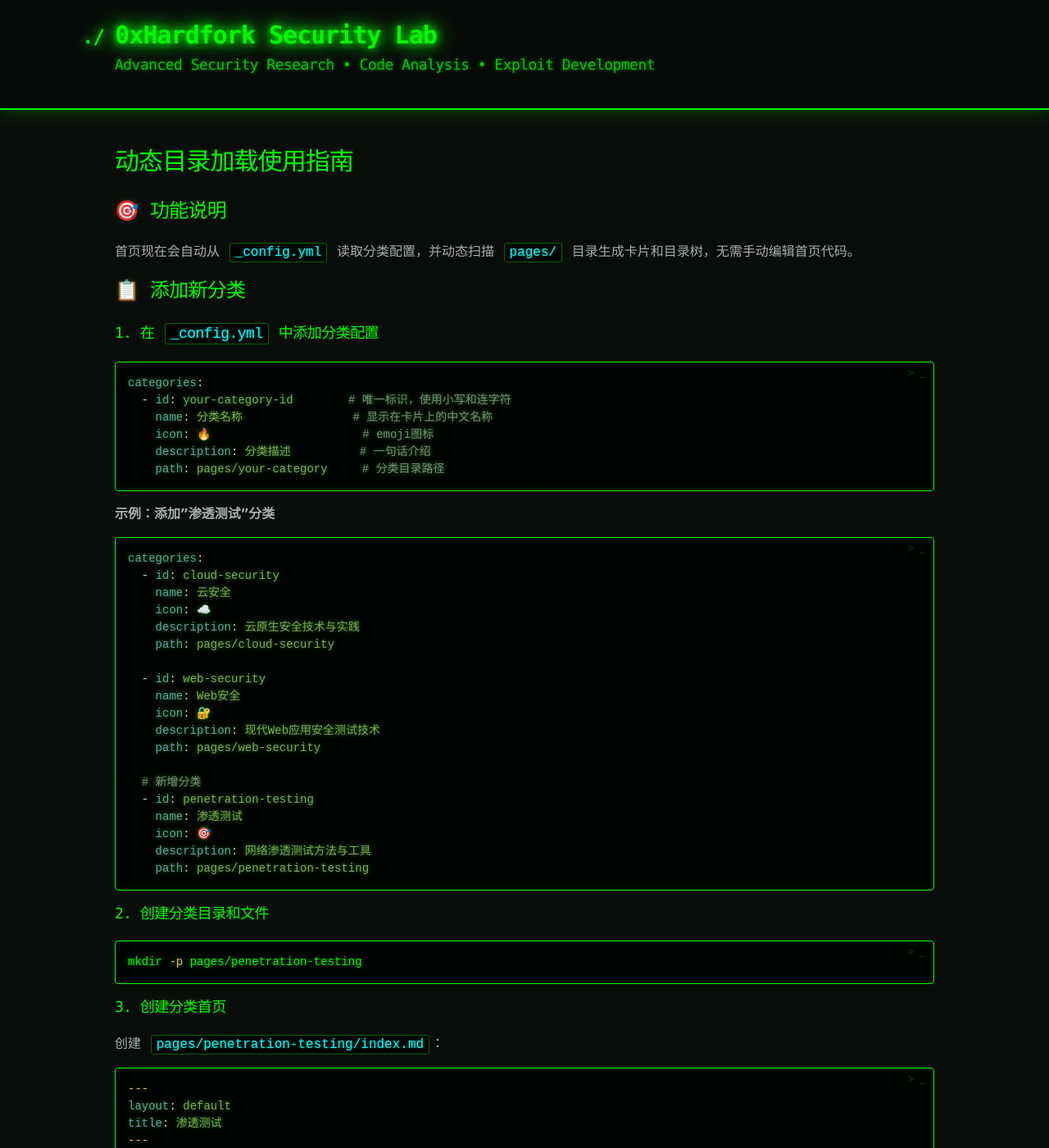
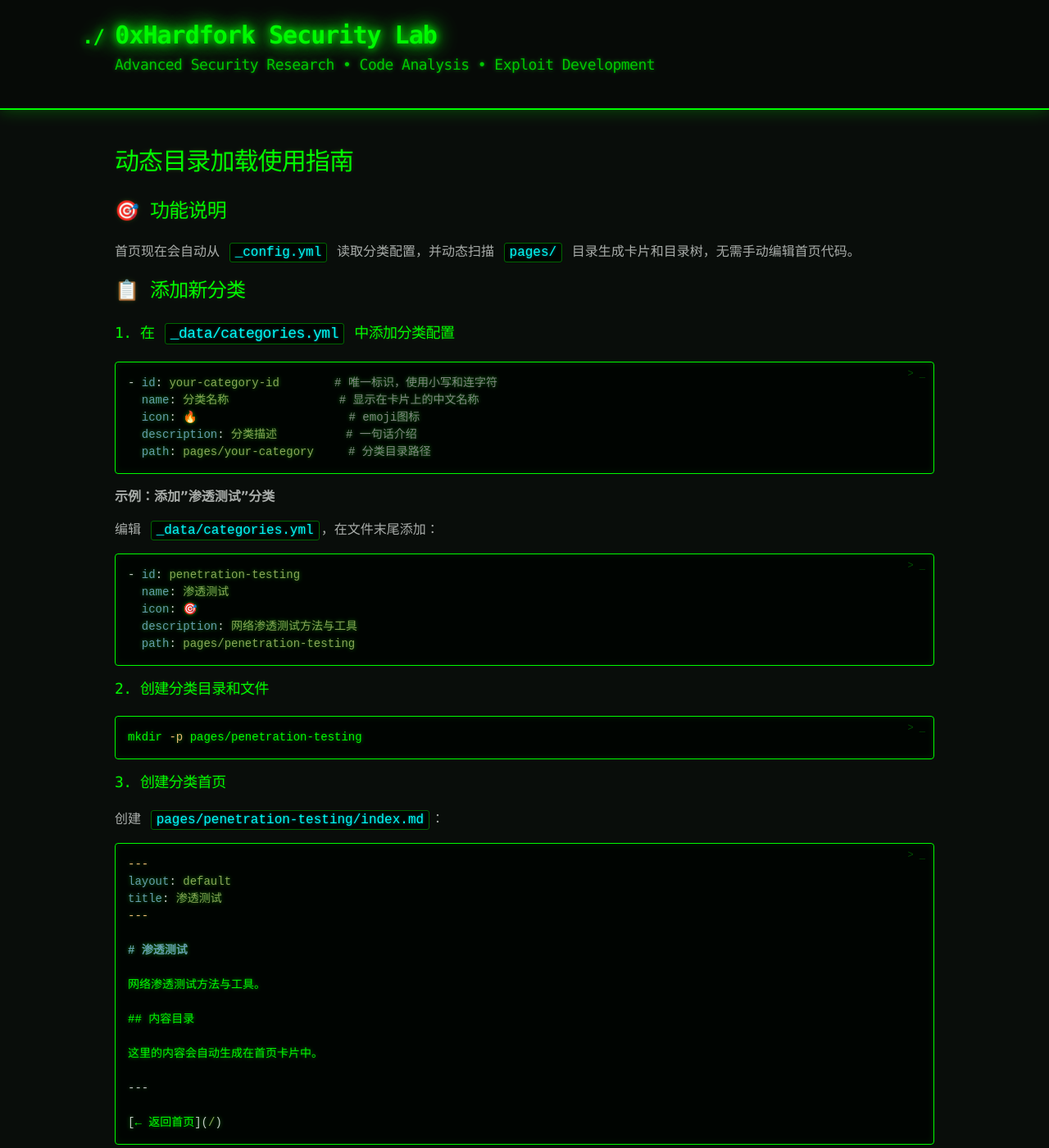
Before and after one commit to 0xHardfork/0xHardfork.github.io, a Jekyll site: the page built from USAGE.md, in a window 1280 px wide and 1400 px high. Shown: the whole window at 82% size. Built offline with Jekyll 4.4.1, drawn with Linux system fonts in a browser that asks for light colours; our own code applies the rules of GitHub Pages for plain Markdown files; some of the changed text lies outside the part shown.

Commit message:
Initial commit

````diff
--- a/USAGE.md
+++ b/USAGE.md
@@ -6,39 +6,26 @@
 
 ## 📋 添加新分类
 
-### 1. 在 `_config.yml` 中添加分类配置
+### 1. 在 `_data/categories.yml` 中添加分类配置
 
 ```yaml
-categories:
-  - id: your-category-id        # 唯一标识，使用小写和连字符
-    name: 分类名称                # 显示在卡片上的中文名称
-    icon: 🔥                      # emoji图标
-    description: 分类描述          # 一句话介绍
-    path: pages/your-category     # 分类目录路径
+- id: your-category-id        # 唯一标识，使用小写和连字符
+  name: 分类名称                # 显示在卡片上的中文名称
+  icon: 🔥                      # emoji图标
+  description: 分类描述          # 一句话介绍
+  path: pages/your-category     # 分类目录路径
 ```
 
 **示例：添加"渗透测试"分类**
 
+编辑 `_data/categories.yml`，在文件末尾添加：
+
 ```yaml
-categories:
-  - id: cloud-security
-    name: 云安全
-    icon: ☁️
-    description: 云原生安全技术与实践
-    path: pages/cloud-security
-
-  - id: web-security
-    name: Web安全
-    icon: 🔐
-    description: 现代Web应用安全测试技术
-    path: pages/web-security
-
-  # 新增分类
-  - id: penetration-testing
-    name: 渗透测试
-    icon: 🎯
-    description: 网络渗透测试方法与工具
-    path: pages/penetration-testing
+- id: penetration-testing
+  name: 渗透测试
+  icon: 🎯
+  description: 网络渗透测试方法与工具
+  path: pages/penetration-testing
 ```
 
 ### 2. 创建分类目录和文件
@@ -149,7 +136,8 @@ Web安全
 ## ⚙️ 技术实现
 
 ### 配置文件
-- `_config.yml` - 分类元数据配置
+- `_data/categories.yml` - 分类元数据配置（独立数据文件）
+- `_config.yml` - Jekyll站点配置
 
 ### 模板文件
 - `index.md` - 首页，遍历categories生成卡片
--- a/_config.yml
+++ b/_config.yml
@@ -3,17 +3,3 @@ description: Advanced Security Research • Code Analysis • Exploit Developmen
 show_downloads: false
 google_analytics:
 theme: jekyll-theme-hacker
-
-# 分类配置 - 用于动态生成首页卡片
-categories:
-  - id: cloud-security
-    name: 云安全
-    icon: ☁️
-    description: 云原生安全技术与实践
-    path: pages/cloud-security
-
-  - id: web-security
-    name: Web安全
-    icon: 🔐
-    description: 现代Web应用安全测试技术
-    path: pages/web-security
````
Also changed, not shown: _data/categories.yml (added, +14 -0 lines), index.md (+1 -1 lines), README.md.
